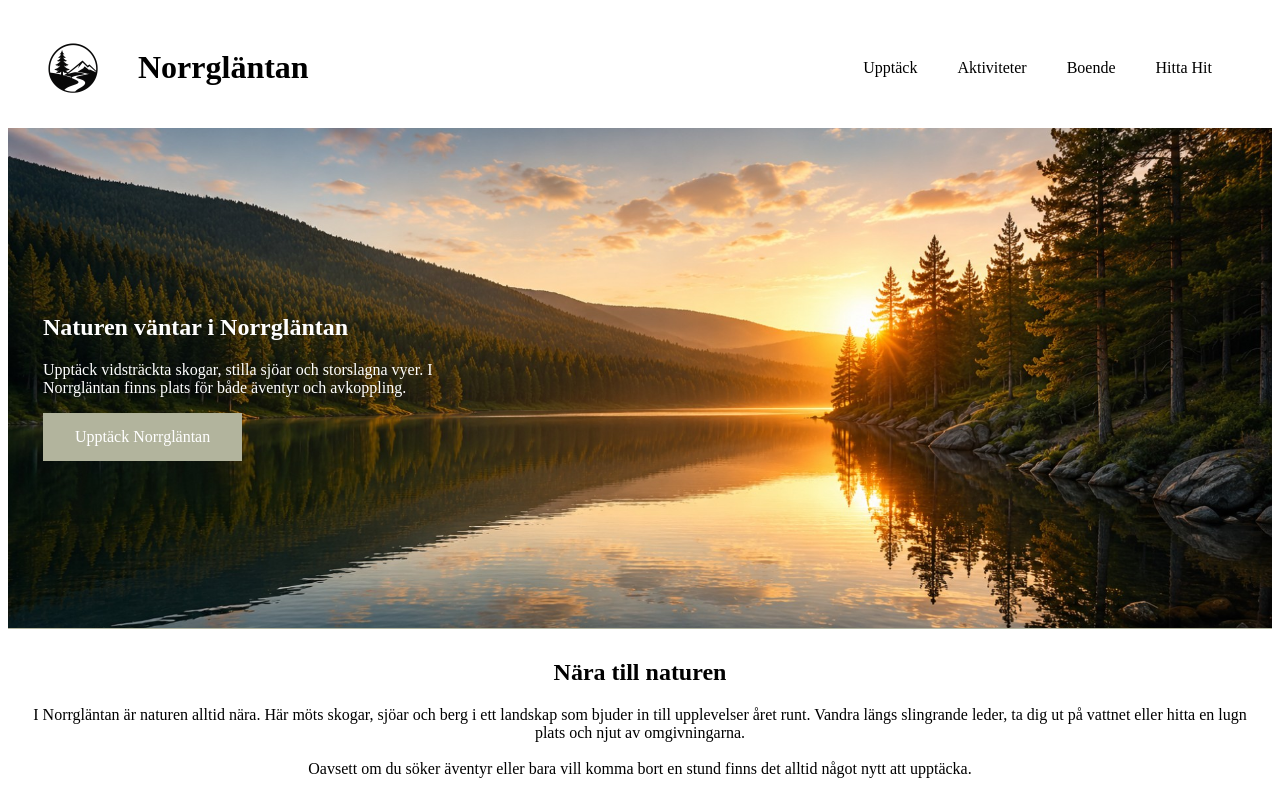
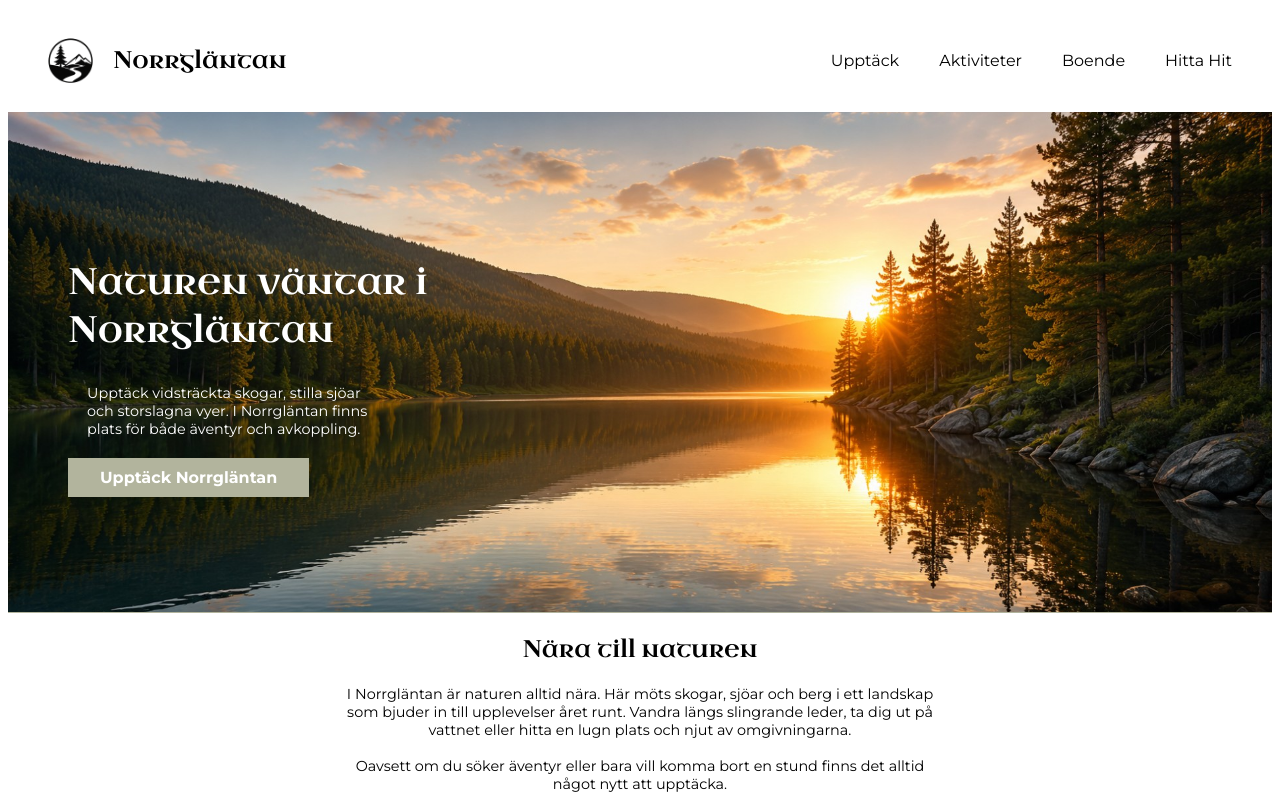
Before and after one commit to saralagerquist1/dt224g_sara_lagerquist, a plain HTML site: page index.html in a window 1280 px wide. Shown: the top 800 px of the page. Drawn offline with Linux system fonts and the light colour scheme.

Commit message:
Ändra typsnitt

```diff
--- a/css/style.css
+++ b/css/style.css
@@ -1,16 +1,34 @@
-header {
-    padding: 20px;
-    padding-left: 40px;
+* {
+    box-sizing: border-box;
+}
+
+h1,
+h2,
+h3,
+h4 {
+    font-family: "Uncial Antiqua", sans-serif;
+    font-weight: 400;
+}
+
+p,
+a {
+    font-family: "montserrat", sans-serif;
 }
 
 .logo-container {
+    padding: 10px;
+    padding-left: 40px;
     display: flex;
     align-items: center;
     gap: 40px;
 }
 
+.logo-container h1 {
+    font-size: 1.5rem;
+}
+
 .logo-container img {
-    width: 50px;
+    width: 45px;
 
 }
 
@@ -18,15 +36,26 @@ header {
     list-style-type: none;
     margin: 0;
     padding: 0;
-    width: 200px;
+    width: 100%;
+
 }
 
-li a {
+.nav li {
+    margin: 0;
+    padding: 0;
+}
+
+.nav li a {
     display: block;
+    box-sizing: border-box;
+    width: 100%;
     text-decoration: none;
     color: black;
-    padding: 10px 50px;
-
+    border-top: 1px solid #b2b49d;
+    padding: 10px 20px;
+}
+.nav a {
+    padding-left: 50px;
 }
 
 @media (min-width: 768px) {
@@ -34,26 +63,52 @@ li a {
         display: flex;
         justify-content: space-between;
         align-items: center;
-        padding: 20px 40px
     }
+
+     .logo-container h1 {
+        font-size: 1.5rem;
+    }
+
+    .logo-container img {
+        width: 45px;
+    }
+
+    .logo-container {
+        padding: 20px 20px 20px 40px;
+        gap: 20px;
+    }
+
 
     .nav ul {
         display: flex;
-        width: auto;
+        padding-right: 20px;
     }
 
-    li a {
-        padding: 10px 20px;
+    .nav li a {
+        border-top: none;
     }
 }
+
 
 .hero-card {
     display: flex;
     flex-direction: column;
     align-items: center;
+    text-align: center;
     padding: 0px 20px 30px;
+}
 
+.hero-card h2 {
+    font-size: 1.4rem;
+}
 
+.hero-card p {
+    font-size: 0.9rem;
+    padding-bottom: 20px;
+    padding-right: 50px;
+    width: 90%;
+    max-width: 600px;
+    margin: auto;
 }
 
 .hero-image {
@@ -66,8 +121,9 @@ li a {
     border: none;
     color: white;
     background-color: #b2b49d;
-    padding: 15px 32px;
+    padding: 10px 32px;
     text-align: center;
+    font-weight: bold;
     text-decoration: none;
     display: inline-block;
 }
@@ -92,12 +148,20 @@ li a {
     .hero-card {
         display: flex;
         flex-direction: column;
-        max-width: 400px;
+        max-width: 500px;
         align-items: flex-start;
-        padding: 35px;
+        text-align: left;
+        padding: 60px;
         color: white;
     }
 
+    .hero-card h2 {
+        font-size: 2.3rem;
+    }
+
+    .hero-card p {
+        font-size: 0.9rem;
+    }
 
 
 }
@@ -106,17 +170,25 @@ li a {
     display: flex;
     flex-direction: column;
     align-items: center;
-    padding: 10px 20px;
     text-align: center;
+
     border-top: solid;
     border-width: 1px;
     border-color: #b2b49d;
+
+    padding-bottom: 20px;
 }
 
-h2+p {
-    margin-top: 0px;
+.about p {
+    font-size: 0.9rem;
+    width: 90%;
+    max-width: 600px;
+    margin: auto;
 
 }
+
+
+
 
 .activities {
     background-color: #F0F0EE;
@@ -130,8 +202,6 @@ h2+p {
     flex-direction: column;
     align-items: center;
     padding-bottom: 20px;
-    padding-top: 20px;
-
 }
 
 .activities-card img {
@@ -143,15 +213,29 @@ h2+p {
     display: flex;
     flex-direction: column;
     align-items: center;
+    text-align: left;
     background-color: #ffffff;
     width: 80%;
     margin: 20px;
 
 }
 
+.activities h3 {
+    font-family: "montserrat", sans-serif;
+    font-weight: bold;
+
+}
+
 .card-content {
     padding: 0px 20px 0px 20px;
 }
+
+
+
+
+
+
+
 
 .plan {
     text-align: center;
@@ -172,15 +256,24 @@ footer {
     padding-bottom: 30px;
 }
 
+footer h3 {
+    font-family: "montserrat", sans-serif;
+}
+
 .footer-header {
     grid-column: 1 / 3;
     display: grid;
     justify-items: center;
+
 }
-
 
 .footer-header img {
     width: 50px;
+    padding: 30px 0px 30px;
+}
+
+.footer-header p {
+    margin-top: 0px;
 }
 
 
@@ -190,14 +283,26 @@ footer {
     grid-template-columns: 1fr 1fr;
     gap: 2rem;
 
+
 }
 
 .footer-links {
     display: flex;
     flex-direction: column;
+    gap: 10px;
 }
 
 .footer-links a {
-    text-decoration: none;
     color: black;
 }
+.footer-contact a {
+    color: black;
+}
+
+.footer-contact h3 {
+    font-weight: bold;
+}
+
+.footer-links h3 {
+    font-weight: bold;
+}
--- a/index.html
+++ b/index.html
@@ -5,6 +5,25 @@
     <meta charset="UTF-8">
     <meta name="viewport" content="width=device-width, initial-scale=1.0">
     <link rel="stylesheet" href="css/style.css">
+
+    <!--header-font-->
+    <link rel="preconnect" href="https://fonts.googleapis.com">
+    <link rel="preconnect" href="https://fonts.gstatic.com" crossorigin>
+    <link
+        href="https://fonts.googleapis.com/css2?family=Montserrat:ital,wght@0,100..900;1,100..900&family=Uncial+Antiqua&display=swap"
+        rel="stylesheet">
+    <!--header-font-->
+
+    <!--text-font-->
+    <link rel="preconnect" href="https://fonts.googleapis.com">
+    <link rel="preconnect" href="https://fonts.gstatic.com" crossorigin>
+    <link
+        href="https://fonts.googleapis.com/css2?family=Montserrat:ital,wght@0,100..900;1,100..900&family=Uncial+Antiqua&display=swap"
+        rel="stylesheet">
+
+    <!--text-font-->
+
+
     <title>Norrgläntan</title>
 </head>
 
@@ -123,8 +142,8 @@
 
                 <div class="footer-contact">
                     <h3>Kontakt</h3>
-                    <p>info@norrglantan.com</p>
-                    <p>070-123 45 67</p>
+                    <p><a href="mailto:pwrbuster-coding@protonmail.com">info@norrglantan.com</a></p>
+                    <p><a href="tel:0701235477">070-123 45 67</a></p>
                 </div>
 
                 <div class="footer-links">
```
Lines whose indentation alone changed are shown as unchanged.
